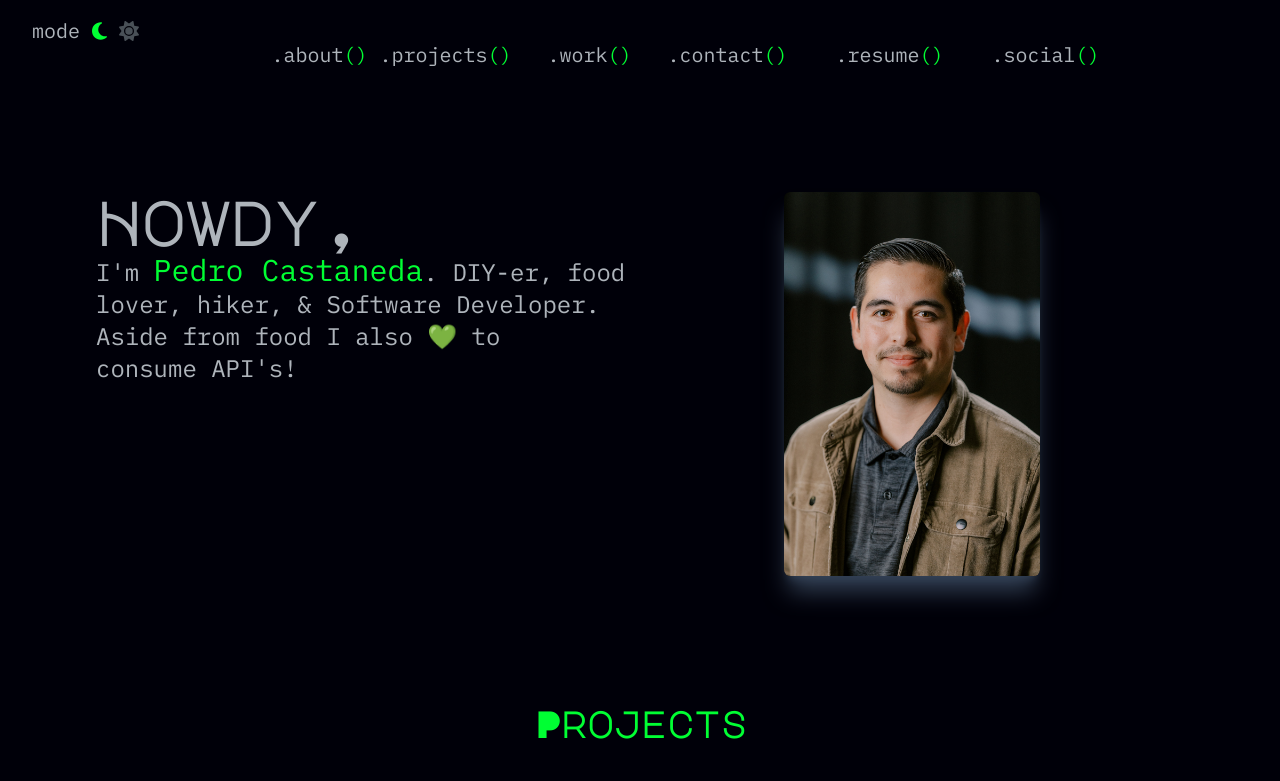
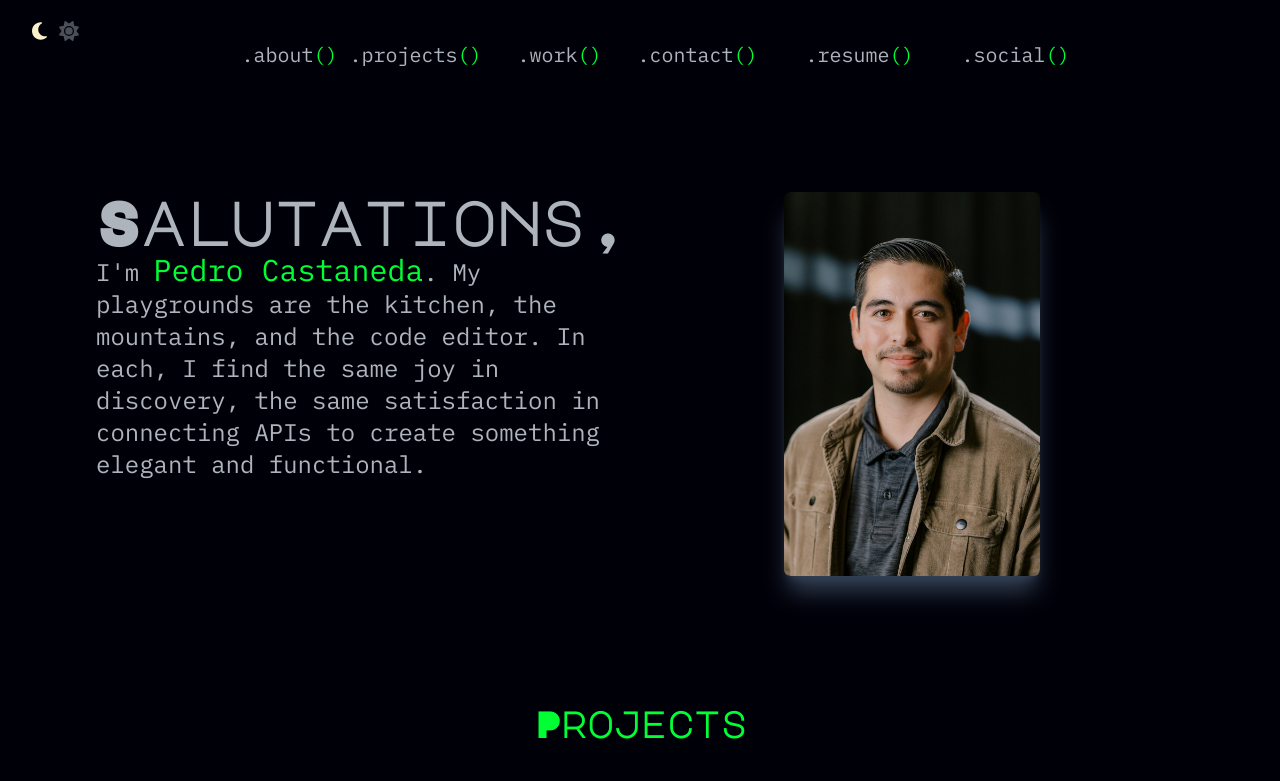
Before and after one commit to rooted92/pedrocwebsite, a React (Create React App) app: page / in a window 1280 px wide. Shown: the top 781 px of the page. Built offline with nearby package versions, Linux system fonts and the light colour scheme; a web font is replaced by a local one.

Commit message:
feat: changed about copy, added greetings

```diff
--- a/src/App.css
+++ b/src/App.css
@@ -2,7 +2,7 @@
 
 :root {
   --body-bg-color: rgb(0, 0, 9);
-  --nav-bg-color: #000000f1;
+  --nav-bg-color: rgba(0, 0, 0, 0.945);
   --footer-bg-color: #000;
   --light-neon-blue: #59f8e8;
   --single-day: 'Single Day', cursive, sans-serif;
@@ -16,7 +16,7 @@
 
 .dark-mode {
   --body-bg-color: rgb(0, 0, 9);
-  --nav-bg-color: rgba(0, 0, 0, 0.945);
+  --nav-bg-color: rgba(0, 0, 0, 0.9);
   --footer-bg-color: #000;
   --secondary-font-color: rgb(0, 255, 51);
   --primary-font-color: rgb(174, 180, 187);
--- a/src/components/HomePageFolder/HomePage.tsx
+++ b/src/components/HomePageFolder/HomePage.tsx
@@ -33,7 +33,7 @@ import './HomePage.css';
 
 const HomePage = (): JSX.Element => {
 
-    const greetingsArr: Array<string> = ["Hi,", "Hey there,", "Greetings,", "Howdy,", "Salutations,", "Good day,", "Hello,", "Welcome,"];
+    const greetingsArr: Array<string> = ["Hi,", "Hey there,", "Greetings,", "Howdy,", "Salutations,", "Good day,", "Hello,", "Welcome,", "Cheers,", "Hello World,", "Hola,"];
     const [greeting, setGreeting] = useState<string>('Hi there,');
     const [isFaded, setIsFaded] = useState<boolean>(false);
 
@@ -62,7 +62,7 @@ const HomePage = (): JSX.Element => {
                             <div className='fadeIn'>
                                 <h1 className={`text-4xl md:text-5xl lg:text-6xl font-bold major-mono-display ${isFaded ? 'fadeIn' : ''}`}>{greeting}</h1>
                                 <p className='w-full text-2xl'>
-                                    I'm <span className='text-3xl secondary-font-color'>Pedro Castaneda</span>. DIY-er, food lover, hiker, & Software Developer. Aside from food I also &#x1F49A; to consume API's!</p>
+                                    I'm <span className='text-3xl secondary-font-color'>Pedro Castaneda</span>. My playgrounds are the kitchen, the mountains, and the code editor. In each, I find the same joy in discovery, the same satisfaction in connecting APIs to create something elegant and functional.</p>
                             </div>
                             <div className='flex justify-center'>
                                 <img className={`mt-4 md:mt-0 md:w-3/4 md:h-96 md:object-cover md:object-top lg:w-auto shadow-xl shadow-slate-700`} src={Headshot} alt="Pedro Castaneda" />
--- a/src/components/NavbarFolder/NavbarComponent.tsx
+++ b/src/components/NavbarFolder/NavbarComponent.tsx
@@ -59,8 +59,11 @@ const Navbar = (): JSX.Element => {
             <nav className={`${scrolled ? 'fixed' : ''} z-10 w-screen lg:hidden`}>
                 <button
                     className='absolute left-6 top-6 hover:scale-105 transform transition-all duration-200 ease-linear'
-                    onClick={handleThemeToggle}>
-                    <FontAwesomeIcon icon={faMoon} style={{ color: isDark ? "#00ff33" : "#495057" }} /> <FontAwesomeIcon icon={faSun} style={{ color: !isDark ? "#ff6d00" : "#495057" }} />
+                    onClick={handleThemeToggle}
+                    aria-label="Toggle dark and light mode"
+                    aria-pressed={isDark ? 'true' : 'false'}
+                    title="Toggle dark and light mode">
+                    <FontAwesomeIcon icon={faMoon} style={{ color: isDark ? "#faf0ca" : "#495057" }} /> <FontAwesomeIcon icon={faSun} style={{ color: !isDark ? "#ff6d00" : "#495057" }} />
                 </button>
                 <div className="max-w-screen-xl flex flex-wrap items-center justify-between mx-auto p-4">
                     <div className="flex items-center"></div>
@@ -97,8 +100,11 @@ const Navbar = (): JSX.Element => {
                 <div className="relative flex h-full w-full">
                     <button
                         className='ml-8 absolute bottom-6 hover:scale-105 transform transition-all duration-200 ease-linear'
-                        onClick={handleThemeToggle}>
-                        mode <FontAwesomeIcon icon={faMoon} style={{color: isDark ? '#00ff33' : "#495057",}} /> <FontAwesomeIcon icon={faSun} style={{color: !isDark ? "#ff6d00" : "#495057",}} />
+                        onClick={handleThemeToggle}
+                        aria-label="Toggle dark and light mode"
+                        aria-pressed={isDark ? 'true' : 'false'}
+                        title="Toggle dark and light mode">
+                        <FontAwesomeIcon icon={faMoon} style={{ color: isDark ? '#faf0ca' : "#495057", }} /> <FontAwesomeIcon icon={faSun} style={{ color: !isDark ? "#ff6d00" : "#495057", }} />
                     </button>
                     <div className='nav-items-container flex justify-center mx-auto'>
                         <a href="#about" className='function-name text-center'>.about<span className='secondary-font-color'>(</span><span className='argument'>me</span><span className='r-parenthesis secondary-font-color'>)</span></a>
```
